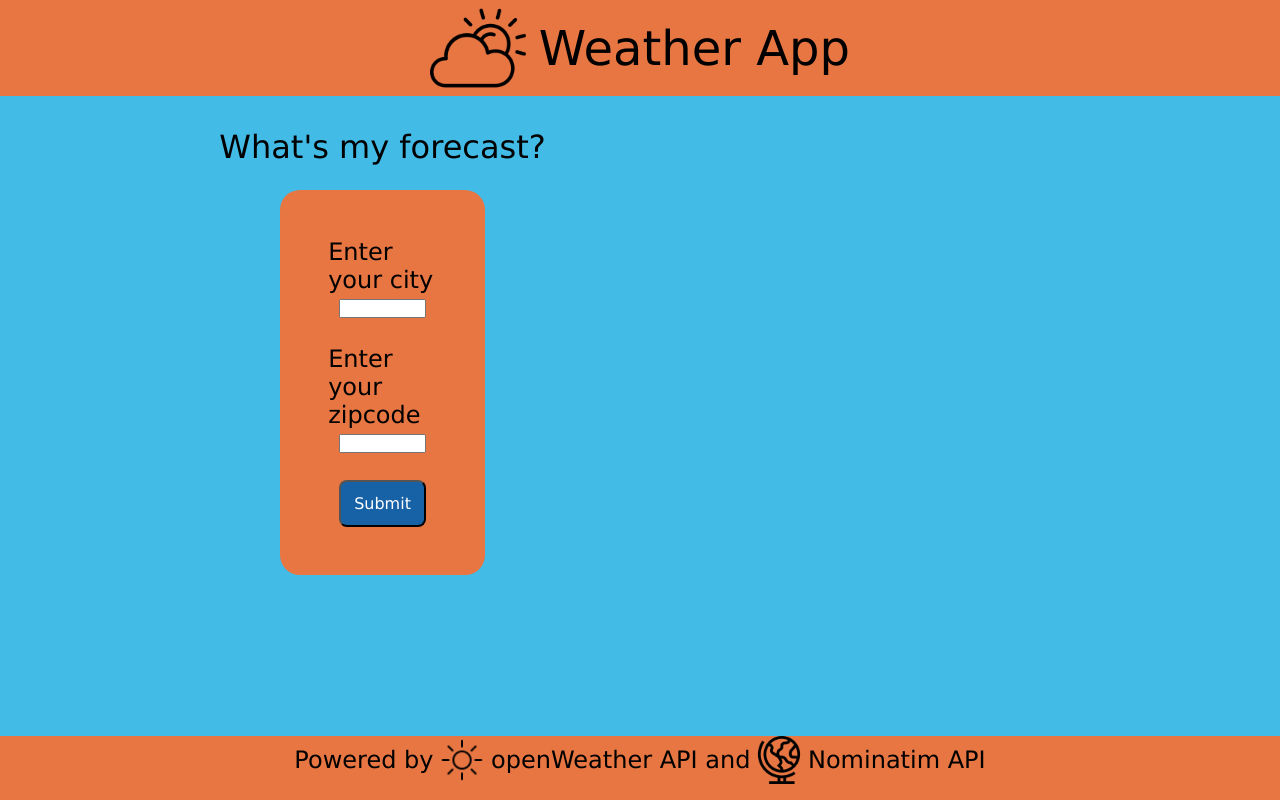
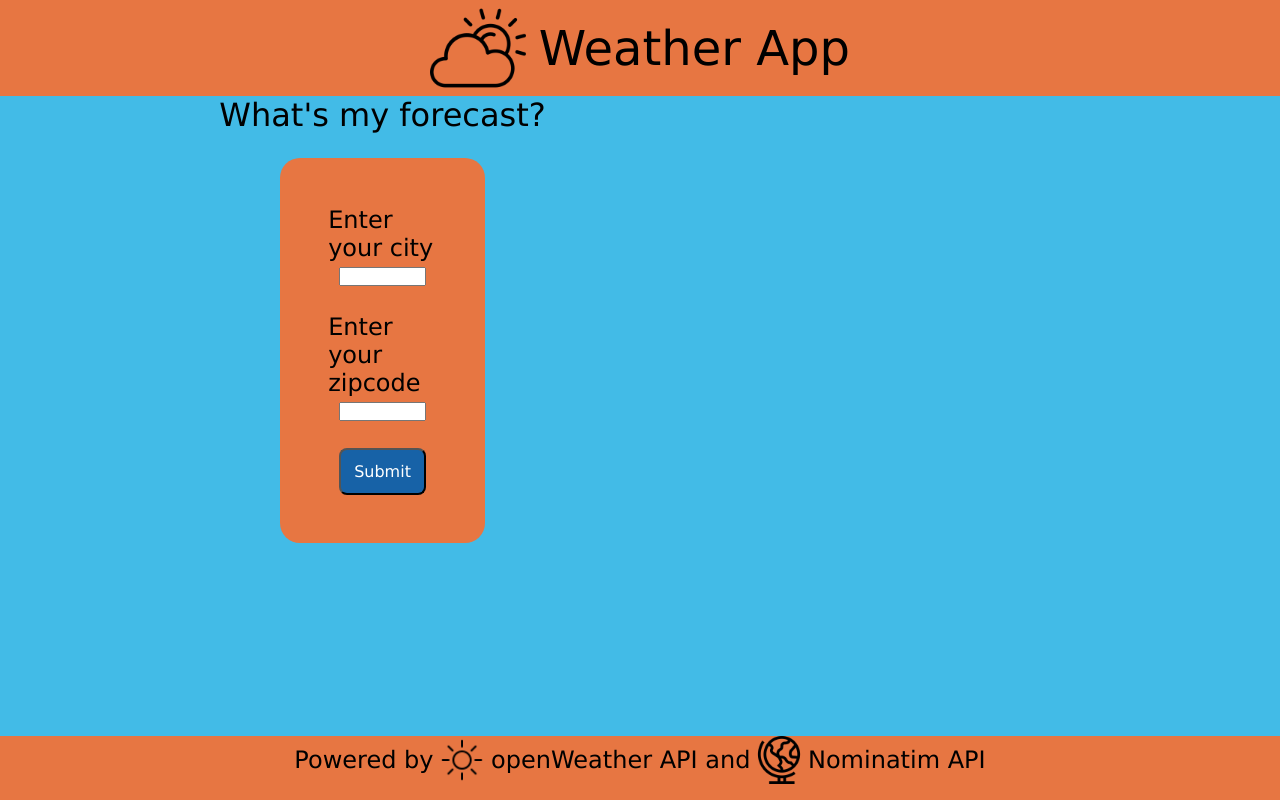
Before and after one commit to metalwings001/Weather-App, a React (Create React App) app: page / in a window 1280 px wide. Built offline with nearby package versions, Linux system fonts and the light colour scheme.

Commit message:
fixed mid title positioning

```diff
--- a/src/App.js
+++ b/src/App.js
@@ -52,7 +52,6 @@ const DailyWeather = ({weatherList}) => {
 
   return (
     <div>
-       <div class="mid2Title"> Today's weather</div>
       <div class="weather-box">
 
       <div class="date">
@@ -89,6 +88,7 @@ const HtmlStructure = () => {
   const [maxTempList, setMaxTempList] = useState([])
   const [minTempList, setMinTempList] = useState([])
   const [dailyIconList, setDailyIcon] = useState([])
+  var mid2TitleText = ''
 
 
 
@@ -181,8 +181,9 @@ const HtmlStructure = () => {
       <div class="sidebar1">
 
       </div>
+      <div class="mid1Title">What's my forecast?</div>
       <div class="mid1">
-        <div class="mid1Title">What's my forecast?</div>
+
         <form class ="weatherForm" onSubmit={getCordinates}>
           <div class="input-group">
             <label for="city">Enter your city</label>
@@ -199,6 +200,7 @@ const HtmlStructure = () => {
 
 
       </div>
+      <div class="mid2Title"> {weatherList.hourly !== undefined ? "Today's Weather" : ""}</div>
       <div class="mid2">
         {weatherList.hourly !== undefined ? <DailyWeather weatherList={weatherList} />  : <Blank />}
 
--- a/src/style.css
+++ b/src/style.css
@@ -12,7 +12,7 @@ body {
 
   height: 98vh;
 
-  grid-template-rows: 1fr 4fr 4fr 1fr;
+  grid-template-rows: 1fr .4fr 4fr 4fr 1fr;
   grid-template-columns: .7fr 3fr 3fr .7fr;
   background-color: gray;
 
@@ -27,7 +27,7 @@ body {
 
 }
 .mid1{
-  grid-row: 2;
+  grid-row: 3;
   grid-column: 2/span 1;
   background-color: #42bbe7;
 
@@ -36,17 +36,17 @@ body {
   display: flex;
   justify-content: center;
   align-items: center;
-  grid-row: 2;
+  grid-row: 3;
   grid-column: 3;
   background-color:#42bbe7;
 }
 .day5 {
-  grid-row: 3;
+  grid-row: 4;
   grid-column: 2/ span 2;
   background-color: #42bbe7;
 }
 .foot {
- grid-row: 4;
+ grid-row: 5;
  grid-column: 1 /span 5;
  background-color: #e77642;
  font-size: 1.5rem;
@@ -57,12 +57,12 @@ body {
 
 }
 .sidebar1{
-  grid-row: 2 /span 2;
+  grid-row: 2 /span 3;
   grid-column: 1;
   background-color: #42bbe7;
 }
 .sidebar2{
-  grid-row: 2 /span 2;
+  grid-row: 2 /span 3;
   grid-column: 4;
   background-color: #42bbe7;
 }
@@ -103,10 +103,14 @@ body {
   margin-bottom: 0;
 }
 .mid1Title {
-  margin-top: 2rem;
+  grid-row: 2;
+  grid-column: 2;
+
   display: flex;
   justify-content: center;
+
   font-size: 2em;
+  background-color: #42bbe7;
 }
 .input-group input {
   margin-top: 5px;
@@ -129,12 +133,15 @@ body {
   background-color: #267dcf;
 }
 .mid2Title {
-
+  grid-row: 2;
+  grid-column: 3;
   display: flex;
   justify-content: center;
+
   font-size: 2em;
-  margin-top: 2rem;
-  margin-bottom: 2rem;
+
+
+  background-color: #42bbe7;
 }
 .weather-box {
   display: flex;
@@ -142,7 +149,7 @@ body {
   padding-top: .6rem;
   flex-direction: column;
   align-items: center;
-  margin-top: 2rem;
+  margin-top: -2.8rem;
 
 
   height: 19.5rem;
```
